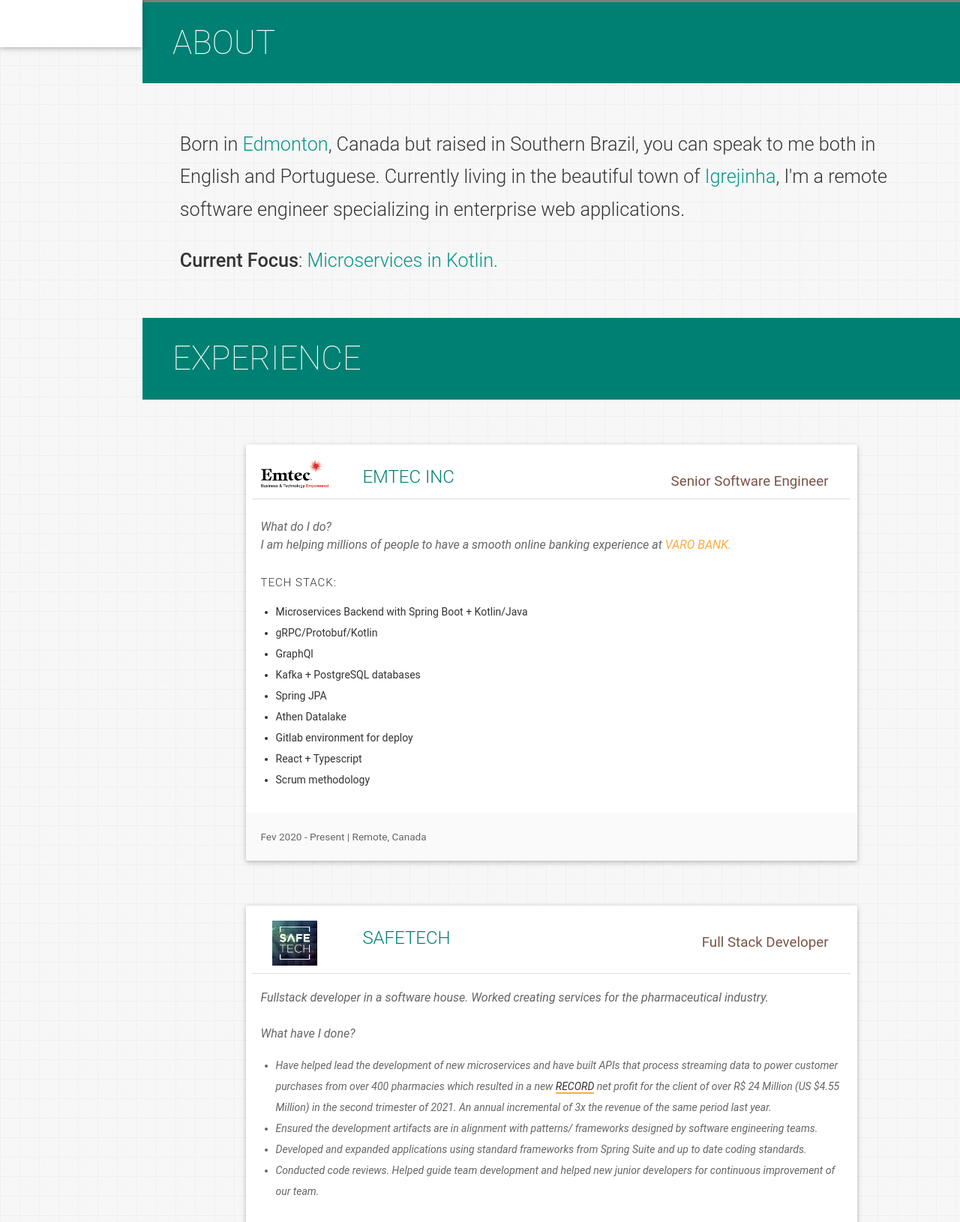
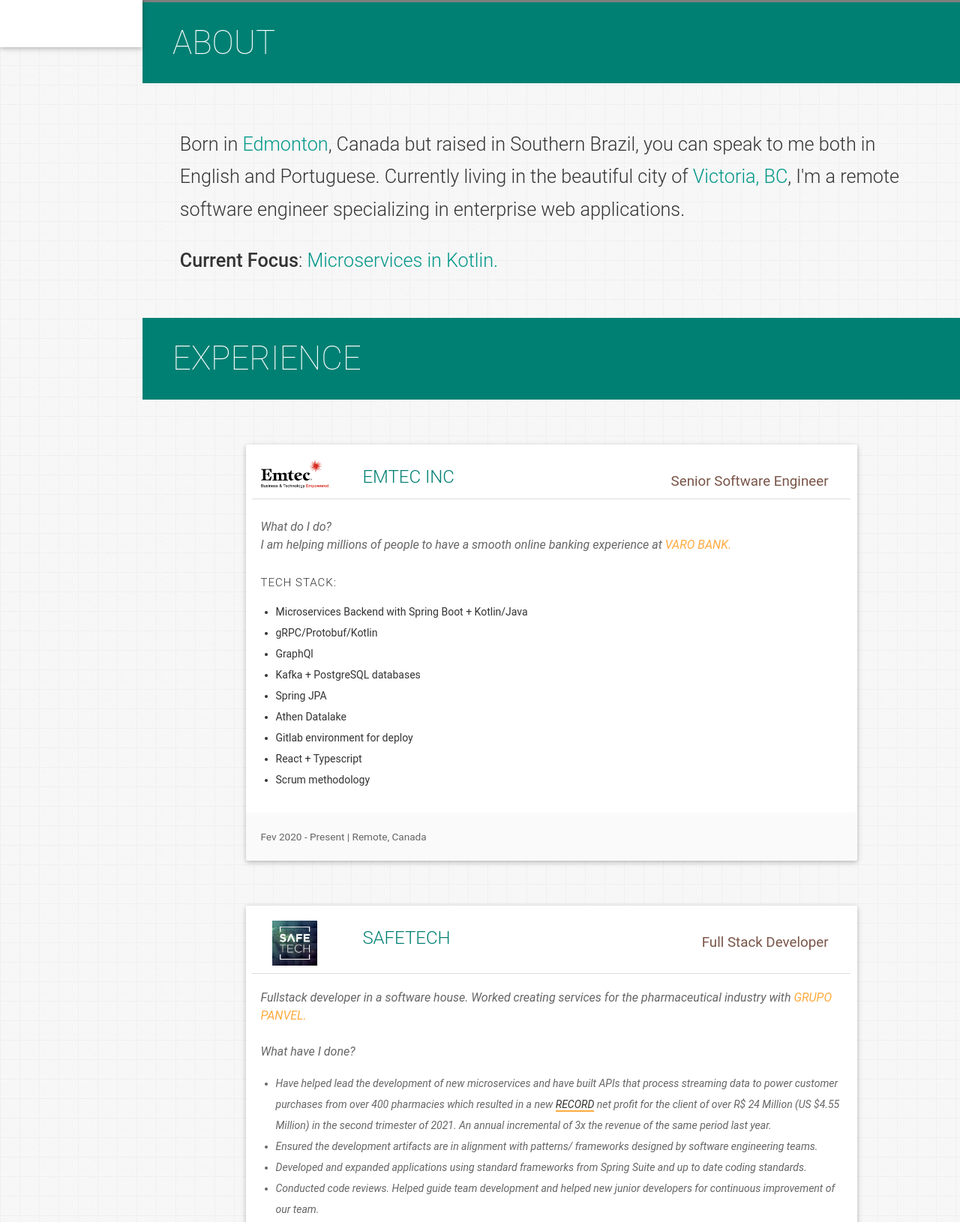
Before and after one commit to CodeFleck/codefleck.github.io, a plain HTML site: page index.html in a window 1280 px wide. Shown: the part 797-2427 px from the top of the page at 75% size. Drawn offline with Linux system fonts and the light colour scheme; grey boxes are pictures that could not be loaded; a web font is replaced by a local one.

Commit message:
Update location

```diff
--- a/index.html
+++ b/index.html
@@ -132,8 +132,8 @@
         <h3 class="page-title white-text teal">About</h3>
         <div class="container flow-text">
             <p>Born in <a href="https://goo.gl/maps/c9L5SAcA2wT9StZn8">Edmonton</a>, Canada but raised in Southern
-                Brazil, you can speak to me both in English and Portuguese. Currently living in the beautiful town of <a
-                        href="https://goo.gl/maps/KyqwxyKCdMxNWL5y9">Igrejinha</a>,
+                Brazil, you can speak to me both in English and Portuguese. Currently living in the beautiful city of <a
+                        href="https://goo.gl/maps/daECcQaUv2m92yd3A">Victoria, BC</a>,
                 I'm a remote software engineer specializing in enterprise web applications.</p>
             <p><strong>Current Focus</strong>:&nbsp;<a aria-label="">Microservices in Kotlin.</a></p>
         </div>
@@ -187,8 +187,8 @@
                         </div>
                     </div>
                     <div class="role brown-text">Full Stack Developer</div>
-                    <em class="grey-text">Fullstack developer in a software house. Worked creating services for the
-                        pharmaceutical industry.
+                    <em class="grey-text">Fullstack developer in a software house. Worked creating services for
+                        the pharmaceutical industry with <a href="https://www.grupopanvel.com.br/pt/">Grupo Panvel.</a>
                         <br><br>
                         What have I done?
                         <ul>
```
